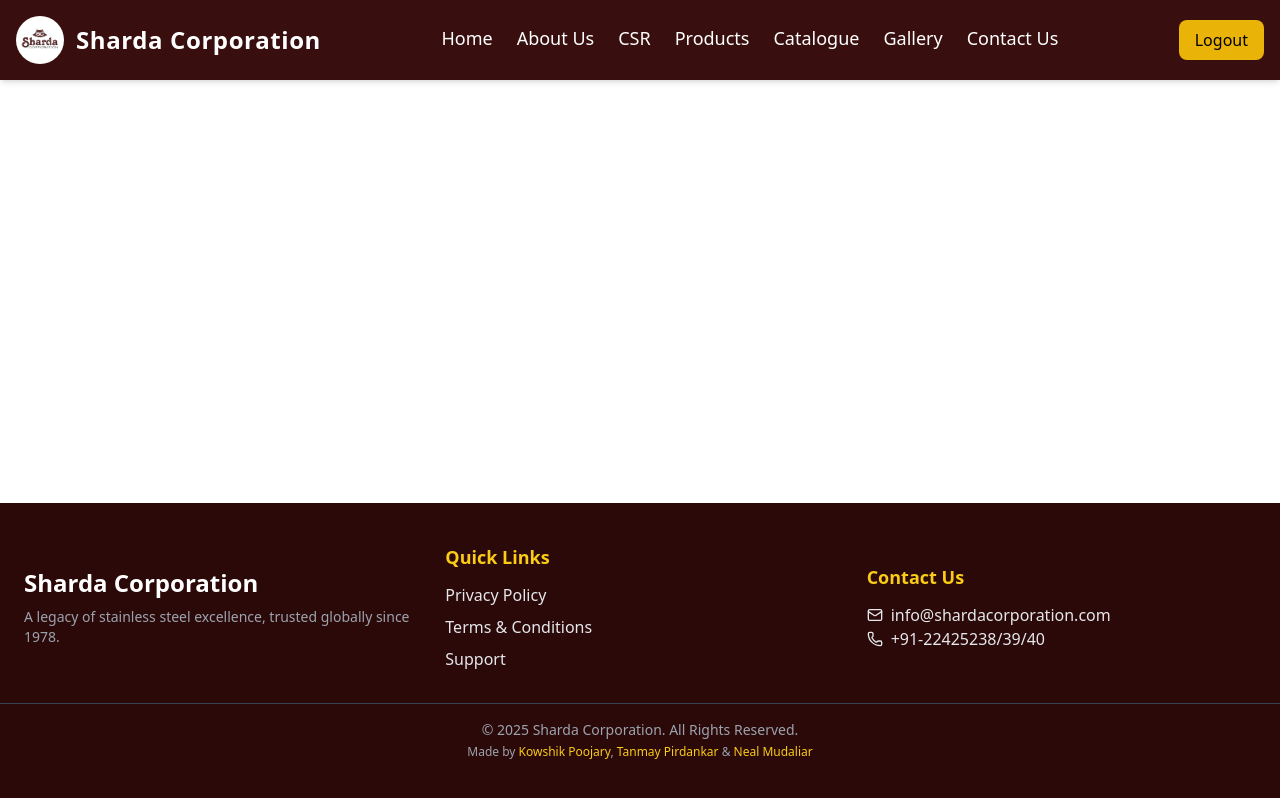
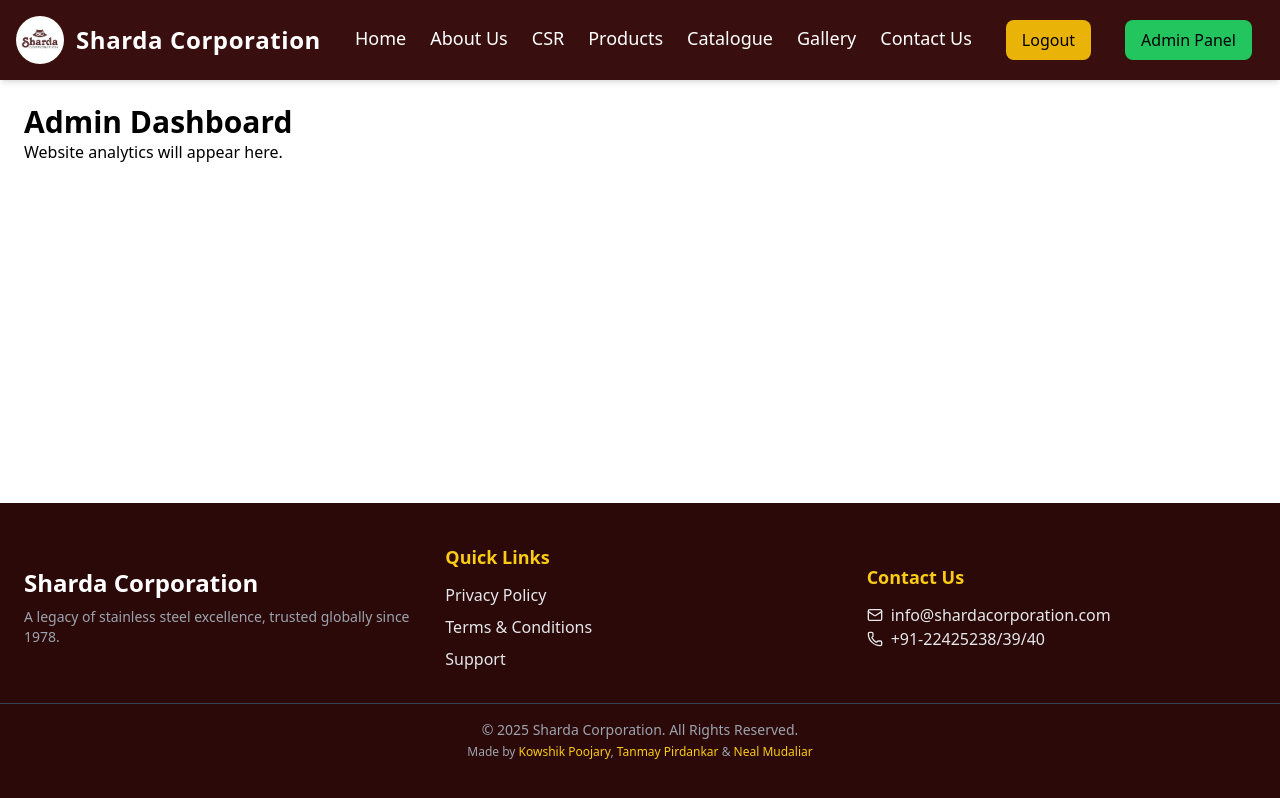
Before and after one commit to Kowshik-Poojary/SharadaCorporation, a React (Vite) app: page /adminpanel in a window 1280 px wide. Built offline with nearby package versions, Linux system fonts and the light colour scheme; sample sign-in values are in the browser's storage.

Commit message:
Added basic Admin page and login

```diff
--- a/src/App.jsx
+++ b/src/App.jsx
@@ -15,6 +15,7 @@
 import Products from "./components/Products";
 import ProductDetail from "./components/ProductDetail";
 import Loader from "./components/Loader";
+import AdminLogin from "./components/AdminLogin";
 
 function App() {
   const [user, setUser] = useState(null);
@@ -49,6 +50,7 @@
             <Route path="/gallery" element={<Gallerys />} />
             <Route path="/contact" element={<Contact />} />
             <Route path="/login" element={<Login setUser={setUser} />} />
+            <Route path="/adminpanel" element={<AdminLogin />} />
           </Routes>
         </div>
         <Footer />
--- /dev/null
+++ b/src/components/AdminLogin.jsx
@@ -0,0 +1,20 @@
+import { useEffect } from "react";
+import { useNavigate } from "react-router-dom";
+
+export default function AdminLogin() {
+  const navigate = useNavigate();
+
+  useEffect(() => {
+    const user = JSON.parse(localStorage.getItem("user"));
+    if (!user?.isAdmin) {
+      navigate("/");
+    }
+  }, []);
+
+  return (
+    <div className="p-6">
+      <h1 className="text-3xl font-bold">Admin Dashboard</h1>
+      <p>Website analytics will appear here.</p>
+    </div>
+  );
+}
--- a/src/components/Login.jsx
+++ b/src/components/Login.jsx
@@ -22,6 +22,8 @@
   const emailRegex = /^[^\s@]+@[^\s@]+\.[^\s@]+$/;
   const passwordRegex =
     /^(?=.*[A-Z])(?=.*\d)(?=.*[@$!%*?&])[A-Za-z\d@$!%*?&]{8,}$/;
+
+    const ADMIN_EMAIL = "shardaadmin@gmail.com";
 
   // ✅ Show logout success message
   useEffect(() => {
@@ -143,14 +145,21 @@
       const data = await res.json();
 
       if (res.ok) {
-        setUser(data);
-        localStorage.setItem("user", JSON.stringify(data));
-        setSuccessMessage("Successfully logged in!");
-        setTimeout(() => {
-          setSuccessMessage("");
-          navigate("/");
-        }, 1200);
-      } else {
+  const isAdmin = email === ADMIN_EMAIL;
+
+  const userData = { ...data, isAdmin };
+
+  setUser(userData);
+  localStorage.setItem("user", JSON.stringify(userData));
+
+  setSuccessMessage("Successfully logged in!");
+
+  setTimeout(() => {
+    setSuccessMessage("");
+    navigate(isAdmin ? "/adminpanel" : "/");
+  }, 1200);
+}
+ else {
         setMessage(data.message || "Login failed.");
       }
     } catch {
--- a/src/components/Navbar.jsx
+++ b/src/components/Navbar.jsx
@@ -1,7 +1,7 @@
 import { NavLink, useNavigate } from "react-router-dom";
 import React, { useState } from "react";
 import { Menu, X } from "lucide-react";
-import Sharda from "../assets/Sharda.png"
+import Sharda from "../assets/Sharda.png";
 
 const Navbar = ({ user, setUser }) => {
   const [isOpen, setIsOpen] = useState(false);
@@ -77,6 +77,14 @@
             Login
           </button>
         )}
+        {user?.isAdmin && (
+          <button
+            onClick={() => navigate("/adminpanel")}
+            className="hidden md:block bg-green-500 text-black px-4 py-2 rounded-lg hover:bg-green-400 transition mr-3"
+          >
+            Admin Panel
+          </button>
+        )}
 
         {/* Mobile Hamburger */}
         <button
@@ -133,6 +141,20 @@
                 </button>
               )}
             </li>
+            {/* ✅ Admin Panel Button (Mobile) */}
+            {user?.isAdmin && (
+              <li>
+                <button
+                  onClick={() => {
+                    setIsOpen(false);
+                    navigate("/adminpanel");
+                  }}
+                  className="w-full bg-green-500 text-black px-4 py-2 rounded-lg hover:bg-green-400 transition"
+                >
+                  Admin Panel
+                </button>
+              </li>
+            )}
           </ul>
         </div>
       )}
```
